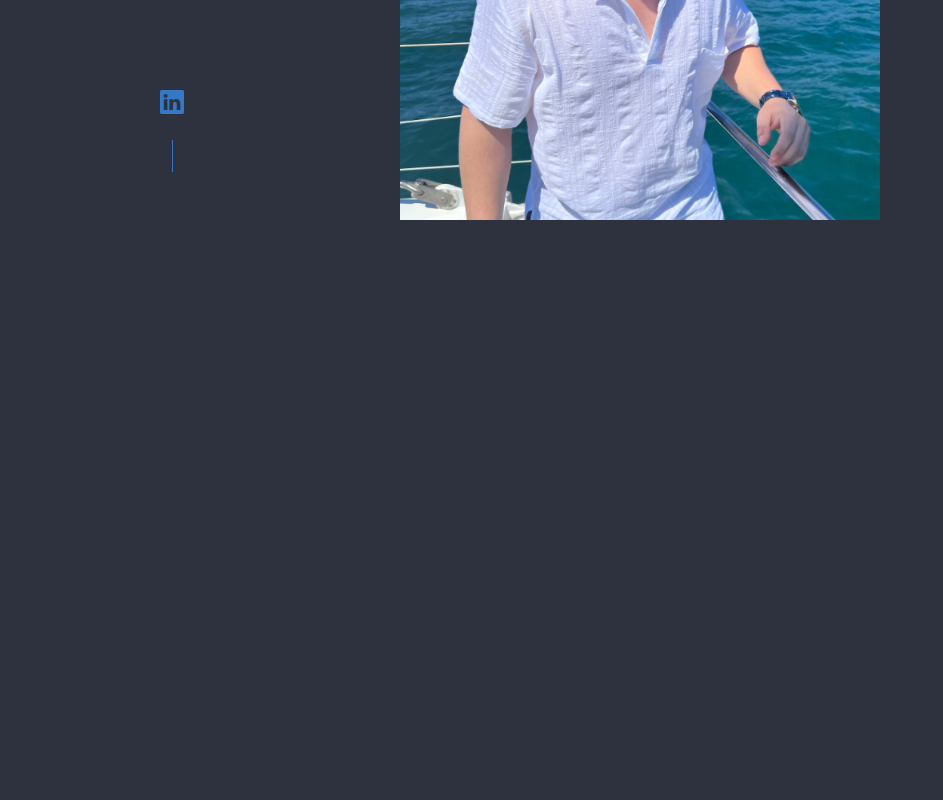
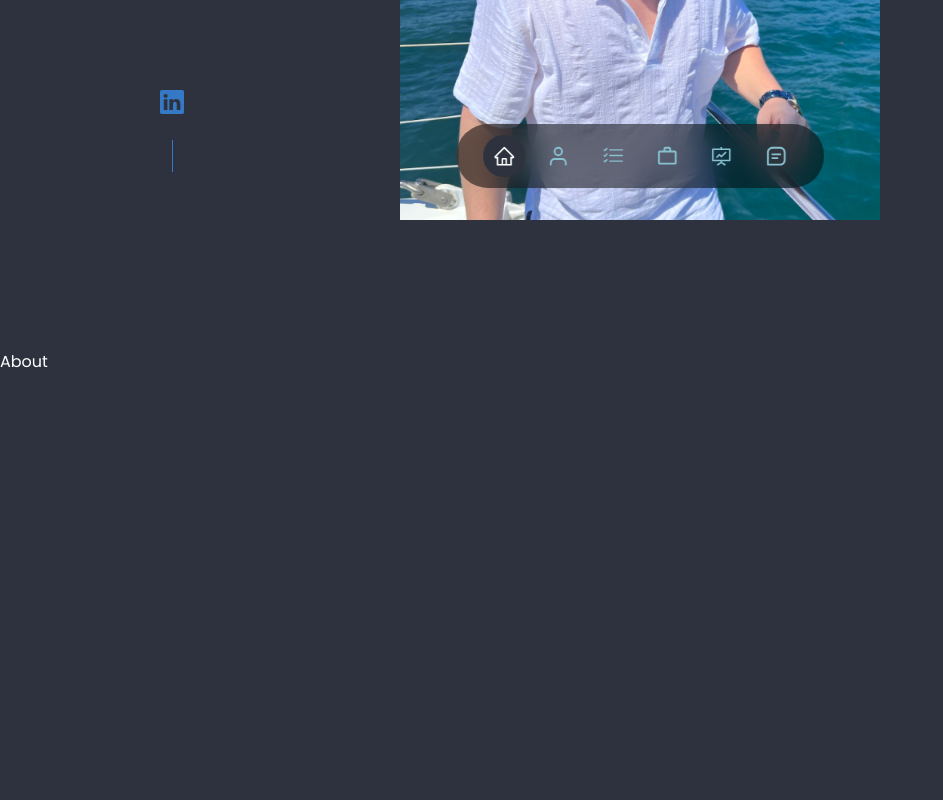
Before and after one commit to cagarcia2011/carlosadriangarcia, a React (Create React App) app: page / in a window 1280 px wide. Shown: the part 580-1380 px from the top of the page, without its empty margins (0-943 px from the left). Before the commit the page ends 800 px from the top, so only its background shows below. Built offline with nearby package versions, Linux system fonts and the light colour scheme.

Commit message:
Added nav bar a other incomplete sections.

```diff
--- a/src/App.jsx
+++ b/src/App.jsx
@@ -1,16 +1,24 @@
 import React from "react"
 import Header from "./components/header/Header"
-//import Nav from "./components/nav/Nav"
-// import About from "./components/about/About"
-// import Experience from "./components/experience/Experience"
-// import Portfolio from "./components/portfolio/Portfolio"
-// import Contact from "./components/contact/Contact"
-// import Footer from "./components/footer/Footer"
+import Nav from "./components/nav/Nav"
+import About from "./components/about/About"
+import Skills from "./components/skills/Skills"
+import Experience from "./components/experience/Experience"
+import Portfolio from "./components/portfolio/Portfolio"
+import Contact from "./components/contact/Contact"
+import Footer from "./components/footer/Footer"
 
 function App() {
   return (
     <>
       <Header />
+      <Nav />
+      <About />
+      <Skills />
+      <Experience />
+      <Portfolio />
+      <Contact />
+      <Footer />
     </>
   );
 }
--- a/src/components/about/About.jsx
+++ b/src/components/about/About.jsx
@@ -3,7 +3,9 @@ import './about.css'
 
 function About() {
   return (
-    <div>About</div>
+    <section id="about">
+      About
+    </section>
   )
 }
 
--- a/src/components/contact/Contact.jsx
+++ b/src/components/contact/Contact.jsx
@@ -3,7 +3,9 @@ import './contact.css'
 
 function Contact() {
   return (
-    <div>Contact</div>
+    <section id="contact">
+      Contact
+    </section>
   )
 }
 
--- a/src/components/experience/Experience.jsx
+++ b/src/components/experience/Experience.jsx
@@ -3,7 +3,9 @@ import './experience.css'
 
 function Experience() {
   return (
-    <div>Experience</div>
+    <section id="experience">
+      Experience
+    </section>
   )
 }
 
--- a/src/components/header/Header.jsx
+++ b/src/components/header/Header.jsx
@@ -7,7 +7,7 @@ import HeaderSocials from './HeaderSocials'
 const Header = () => {
   return (
     <header>
-      <div className="container header__container">
+      <div className="container header__container" id="home">
         <h4>Hi I'm</h4>
         <h1>Carlos Garcia</h1>
         <h4 className="text-light">Developer & Engineer</h4>
--- a/src/components/nav/Nav.jsx
+++ b/src/components/nav/Nav.jsx
@@ -1,10 +1,39 @@
 import React from 'react'
 import './nav.css'
+import { AiOutlineHome } from 'react-icons/ai'
+import { FiUser } from 'react-icons/fi'
+import { MdWorkOutline } from 'react-icons/md'
+import { BsListCheck } from 'react-icons/bs'
+import { AiOutlineFundProjectionScreen } from 'react-icons/ai'
+import { BiMessageSquareDetail } from 'react-icons/bi'
+import {useState} from 'react'
 
 
 function Nav() {
+  const [activeNav, setActiveNav] = useState('#home')
+
+
   return (
-    <div>Nav</div>
+    <nav>
+      <a href="#home"
+      onClick={() => setActiveNav('#home')}
+      className={activeNav === '#home' ? 'active': ''}><AiOutlineHome /></a>
+      <a href="#about"
+      onClick={() => setActiveNav('#about')}
+      className={activeNav === '#about' ? 'active' : ''}><FiUser /></a>
+      <a href="#skills"
+      onClick={() => setActiveNav('#skills')}
+      className={activeNav === '#skills' ? 'active' : ''}><BsListCheck /></a>
+      <a href="#experience"
+      onClick={() => setActiveNav('#experience')}
+      className={activeNav === '#experience' ? 'active' : ''}><MdWorkOutline /></a>
+      <a href="#portfolio"
+      onClick={() => setActiveNav('#portfolio')}
+      className={activeNav === '#portfolio' ? 'active' : ''}><AiOutlineFundProjectionScreen /></a>
+      <a href="#contact"
+      onClick={() => setActiveNav('#contact')}
+      className={activeNav === '#contact' ? 'active' : ''}><BiMessageSquareDetail /></a>
+    </nav>
   )
 }
 
--- a/src/components/nav/nav.css
+++ b/src/components/nav/nav.css
@@ -0,0 +1,32 @@
+nav {
+    background: rgba(0, 0, 0, 0.5);
+    width: max-content;
+    display: flex;
+    gap: 0.8rem;
+    padding: 0.7rem 1.7rem;
+    position: fixed;
+    left: 50%;
+    transform: translateX(-50%);
+    bottom: 2rem;
+    border-radius: 3rem;
+    backdrop-filter: blur(15px);
+}
+
+nav a {
+    background: transparent;
+    padding: 0.6rem;
+    border-radius: 50%;
+    display: flex;
+    color: var(--accent-color);
+    font-size: 1.4rem;
+}
+
+nav a:hover {
+    background: rgba(0, 0, 0, 0.5);
+}
+
+nav a.active {
+    background: var(--primary-bg-color);
+    color: white;
+
+}
--- a/src/components/portfolio/Portfolio.jsx
+++ b/src/components/portfolio/Portfolio.jsx
@@ -3,7 +3,9 @@ import './portfolio.css'
 
 function Portfolio() {
   return (
-    <div>Portfolio</div>
+    <section id="portfolio">
+      Portfolio
+    </section>
   )
 }
 
--- /dev/null
+++ b/src/components/skills/Skills.jsx
@@ -0,0 +1,12 @@
+import React from 'react'
+import './skills.css'
+
+function Skills() {
+  return (
+    <section id="skills">
+      Skills
+    </section>
+  )
+}
+
+export default Skills
--- a/src/index.css
+++ b/src/index.css
@@ -64,6 +64,7 @@ h1 {
 
 section {
   margin-top: 8rem;
+  height: 100vh;
 }
 
 section > h2, section > h5 {
```
Also changed, not shown: src/components/skills/skills.css (added).
